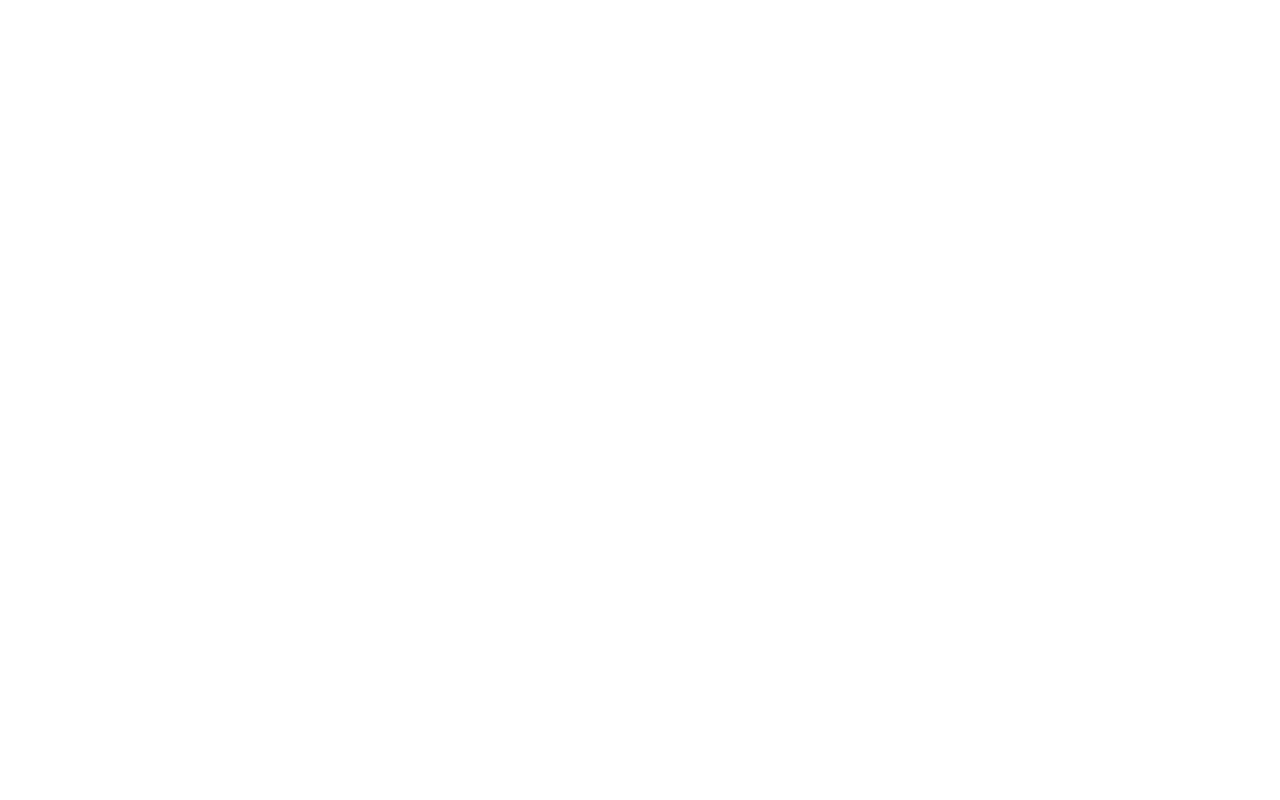
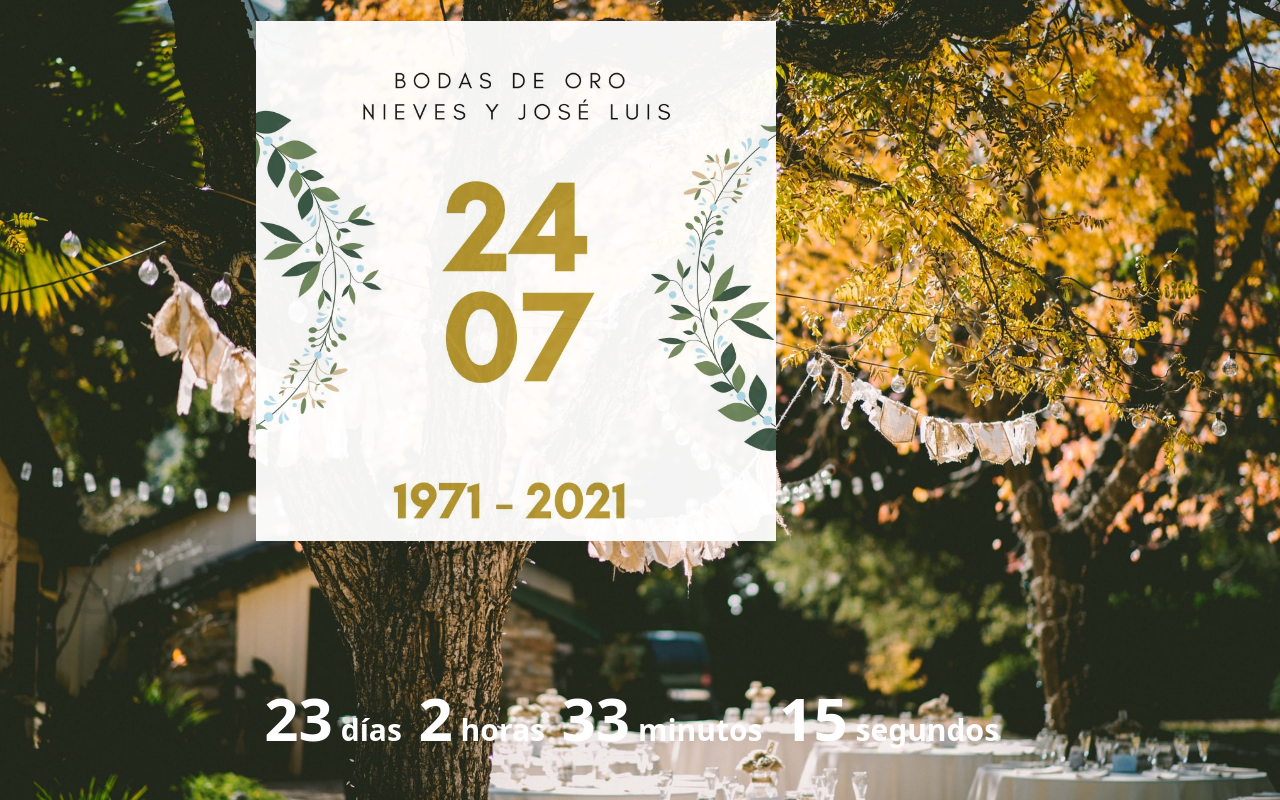
Before and after one commit to mariagluck/countdownDate, a plain HTML site: page index.html in a window 1280 px wide. Drawn offline with nearby package versions, Linux system fonts and the light colour scheme; the site is published under a folder, as on GitHub Pages, so addresses that start at the root find nothing.

Commit message:
first commit

```diff
--- a/index.html
+++ b/index.html
@@ -6,8 +6,8 @@
     <meta http-equiv="X-UA-Compatible" content="ie=edge" />
     <script src="https://kit.fontawesome.com/05a6b04c02.js" crossorigin="anonymous"></script>
     <link href="https://cdn.jsdelivr.net/npm/bootstrap@5.0.2/dist/css/bootstrap.min.css" rel="stylesheet" integrity="sha384-EVSTQN3/azprG1Anm3QDgpJLIm9Nao0Yz1ztcQTwFspd3yD65VohhpuuCOmLASjC" crossorigin="anonymous">
-    <link rel="stylesheet" href="/main.css">
-    <script src="/index.js"></script>
+    <link rel="stylesheet" href="main.css">
+    <script src="index.js"></script>
     <title></title>
   </head>
 
--- a/main.css
+++ b/main.css
@@ -4,7 +4,7 @@ body * {
 
 }
 main {
-  background-image: url("/images/ben-rosett-nYugmV-SY6s-unsplash.jpg");
+  background-image: url("images/ben-rosett-nYugmV-SY6s-unsplash.jpg");
   background-size: cover;
   height: 100vh;
   width: 100vw;
@@ -18,7 +18,7 @@ main {
 }
 
 .image {
-  background-image: url(/images/Bodas_de_Oro.jpg);
+  background-image: url(images/Bodas_de_Oro.jpg);
   background-size: contain;
   background-repeat: no-repeat;
   width: 60vw;
```
